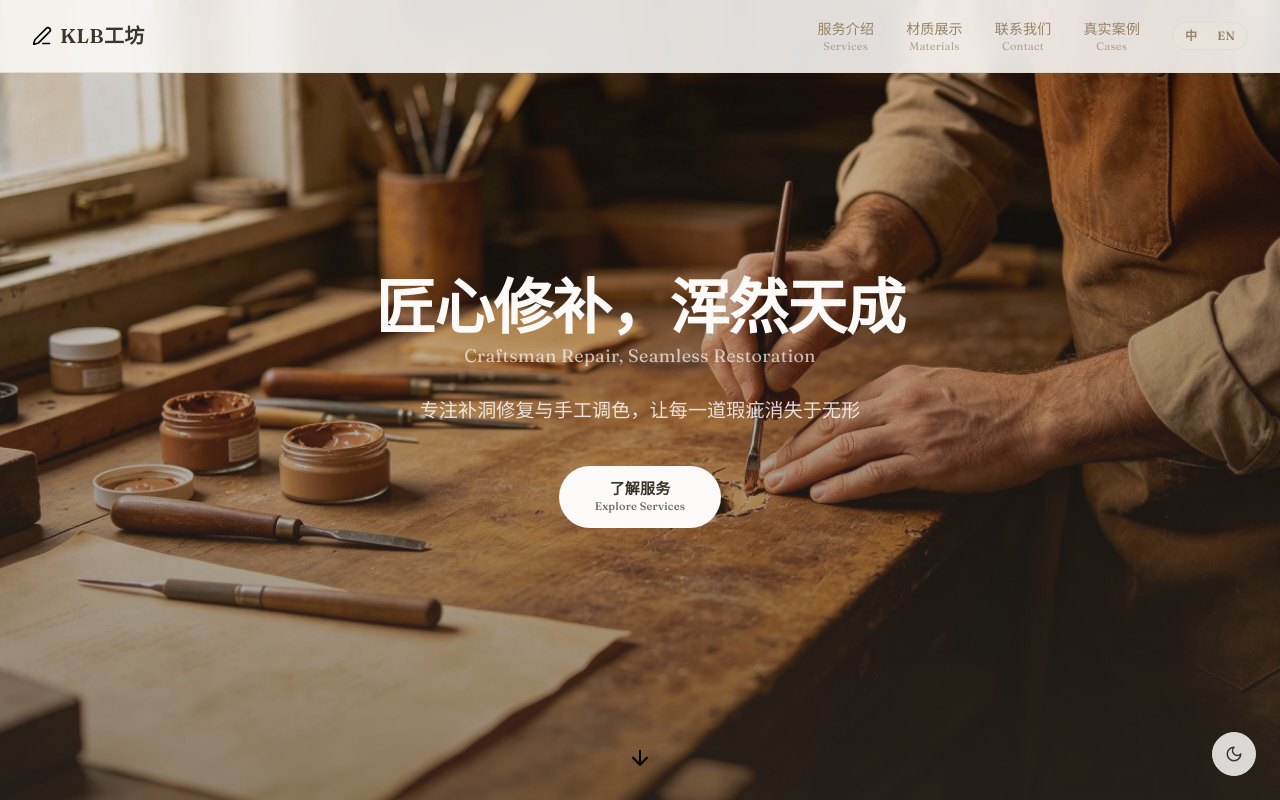
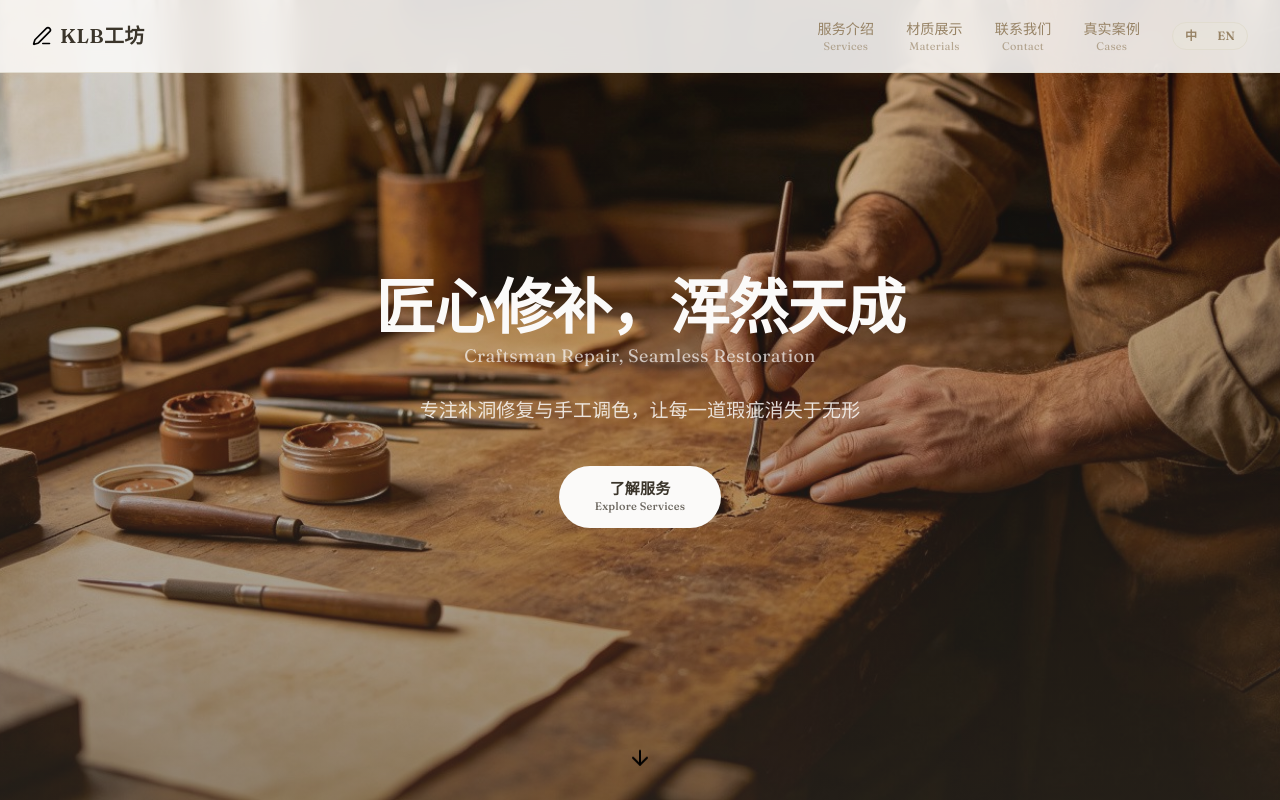
Before and after one commit to joelmz2801-code/jiangshan-workshop, a React (Vite) app: page / in a window 1280 px wide. Shown: the top 800 px of the page. Built offline with nearby package versions, Linux system fonts and the light colour scheme.

Commit message:
移除暗色主题，仅保留亮色版本
- 删除 useTheme hook 和 ThemeToggle 组件
- 移除 Home/Cases 页面中的 ThemeToggle 引用
- 删除 index.css 中的 .dark 主题变量块
- 移除 index.html 和 cases.html 中的主题初始化 inline 脚本

```diff
--- a/index.html
+++ b/index.html
@@ -40,24 +40,6 @@
       rel="stylesheet"
     />
 
-    <!-- 主题初始化（避免 FOUC） -->
-    <script>
-      (function () {
-        try {
-          var saved = localStorage.getItem('theme');
-          var isMobile = window.matchMedia('(max-width: 768px)').matches;
-          var prefersDark = window.matchMedia('(prefers-color-scheme: dark)').matches;
-          // 移动端未保存偏好时默认亮色；桌面端跟随系统偏好
-          var theme = saved || (isMobile ? 'light' : (prefersDark ? 'dark' : 'light'));
-          var root = document.documentElement;
-          root.classList.remove('light', 'dark');
-          root.classList.add(theme);
-        } catch (e) {
-          document.documentElement.classList.add('light');
-        }
-      })();
-    </script>
-
     <!-- 刷新时强制回到页面顶部（Hero 区） -->
     <script>
       (function () {
--- a/src/components/ThemeToggle.tsx
+++ /dev/null
@@ -1,34 +0,0 @@
-import { motion } from 'framer-motion';
-import { Sun, Moon } from 'lucide-react';
-import { useTheme } from '@/hooks/useTheme';
-
-/**
- * 主题切换按钮 — 浮动在右下角
- */
-export default function ThemeToggle() {
-  const { isDark, toggleTheme } = useTheme();
-
-  return (
-    <button
-      type="button"
-      onClick={toggleTheme}
-      aria-label={isDark ? '切换到亮色模式' : '切换到暗色模式'}
-      className="fixed bottom-6 right-6 z-40 flex h-11 w-11 items-center justify-center rounded-full border backdrop-blur-md transition-colors duration-200 hover:scale-105"
-      style={{
-        background: 'hsl(var(--card) / 0.85)',
-        borderColor: 'hsl(var(--border))',
-        color: 'hsl(var(--foreground))',
-      }}
-    >
-      <motion.span
-        key={isDark ? 'moon' : 'sun'}
-        initial={{ rotate: -30, opacity: 0 }}
-        animate={{ rotate: 0, opacity: 1 }}
-        transition={{ duration: 0.25 }}
-        className="flex items-center justify-center"
-      >
-        {isDark ? <Sun size={18} /> : <Moon size={18} />}
-      </motion.span>
-    </button>
-  );
-}
--- a/src/hooks/useTheme.ts
+++ /dev/null
@@ -1,53 +0,0 @@
-import { useState, useEffect, useCallback } from 'react';
-
-type Theme = 'light' | 'dark';
-
-/**
- * 判断是否为移动端（≤ 768px）
- * 用于决定未保存主题时的默认值：移动端默认 light，桌面端跟随系统偏好
- */
-function isMobileViewport(): boolean {
-  if (typeof window === 'undefined') return false;
-  return window.matchMedia('(max-width: 768px)').matches;
-}
-
-/**
- * 主题状态管理
- * - 初始值与 index.html 中的 inline 脚本保持一致，避免 SSR/CSR 不匹配
- * - 切换时持久化到 localStorage 并同步 <html> class
- * - 移动端未保存偏好时默认 light（避免暗色预设）
- */
-export function useTheme() {
-  const [theme, setTheme] = useState<Theme>(() => {
-    if (typeof window === 'undefined') return 'light';
-    // 与 index.html 中的初始化脚本保持一致
-    const saved = localStorage.getItem('theme') as Theme | null;
-    if (saved) return saved;
-    // 移动端默认亮色；桌面端跟随系统偏好
-    if (isMobileViewport()) return 'light';
-    return window.matchMedia('(prefers-color-scheme: dark)').matches
-      ? 'dark'
-      : 'light';
-  });
-
-  useEffect(() => {
-    const root = document.documentElement;
-    root.classList.remove('light', 'dark');
-    root.classList.add(theme);
-    try {
-      localStorage.setItem('theme', theme);
-    } catch (e) {
-      // 忽略 localStorage 不可用的情况
-    }
-  }, [theme]);
-
-  const toggleTheme = useCallback(() => {
-    setTheme((prev) => (prev === 'light' ? 'dark' : 'light'));
-  }, []);
-
-  return {
-    theme,
-    toggleTheme,
-    isDark: theme === 'dark',
-  };
-}
--- a/src/index.css
+++ b/src/index.css
@@ -40,33 +40,6 @@
   --radius-lg: 2rem;
 
   --tracking-normal: 0.01em;
-}
-
-/* 设计稿主题变量 — 暗色模式 */
-.dark {
-  --background: 12 71.4286% 1.3725%;
-  --card: 12 71.4286% 1.3725%;
-  --popover: 12 71.4286% 1.3725%;
-
-  --foreground: 41.5385 18.8406% 86.4706%;
-  --card-foreground: 41.5385 18.8406% 86.4706%;
-  --popover-foreground: 41.5385 18.8406% 86.4706%;
-  --muted-foreground: 35 15% 60%;
-
-  --primary: 41.5385 18.8406% 86.4706%;
-  --primary-foreground: 12 71.4286% 1.3725%;
-  --secondary: 35 25% 30%;
-  --secondary-foreground: 41.5385 18.8406% 86.4706%;
-  --muted: 35 15% 20%;
-  --accent: 35 25% 40%;
-  --accent-foreground: 41.5385 18.8406% 86.4706%;
-
-  --destructive: 0 84.2% 60.2%;
-  --destructive-foreground: 0 0% 98%;
-
-  --border: 42.8571 8.4337% 16.2745%;
-  --input: 35 15% 20%;
-  --ring: 35.4545 29.7297% 70.9804%;
 }
 
 @layer base {
--- a/src/pages/Cases.tsx
+++ b/src/pages/Cases.tsx
@@ -2,7 +2,6 @@ import { motion } from 'framer-motion';
 import { ArrowLeft } from 'lucide-react';
 import { site, casesPageText } from '@/data/content';
 import { fadeInUp, staggerContainer, staggerItem, viewportOnce } from '@/lib/motion';
-import ThemeToggle from '@/components/ThemeToggle';
 import LanguageSwitcher from '@/components/LanguageSwitcher';
 import { useT } from '@/i18n/LanguageContext';
 
@@ -295,8 +294,6 @@ export default function Cases() {
           </motion.div>
         </div>
       </main>
-
-      <ThemeToggle />
     </div>
   );
 }
--- a/src/pages/Home.tsx
+++ b/src/pages/Home.tsx
@@ -1,6 +1,5 @@
 import Navbar from '@/components/Navbar';
 import Footer from '@/components/Footer';
-import ThemeToggle from '@/components/ThemeToggle';
 import BackToTop from '@/components/BackToTop';
 import Hero from '@/sections/Hero';
 import Services from '@/sections/Services';
@@ -25,7 +24,6 @@ export default function Home() {
         <Contact />
       </main>
       <Footer />
-      <ThemeToggle />
       <BackToTop />
     </div>
   );
```
Also changed, not shown: cases.html (+0 -17 lines).
